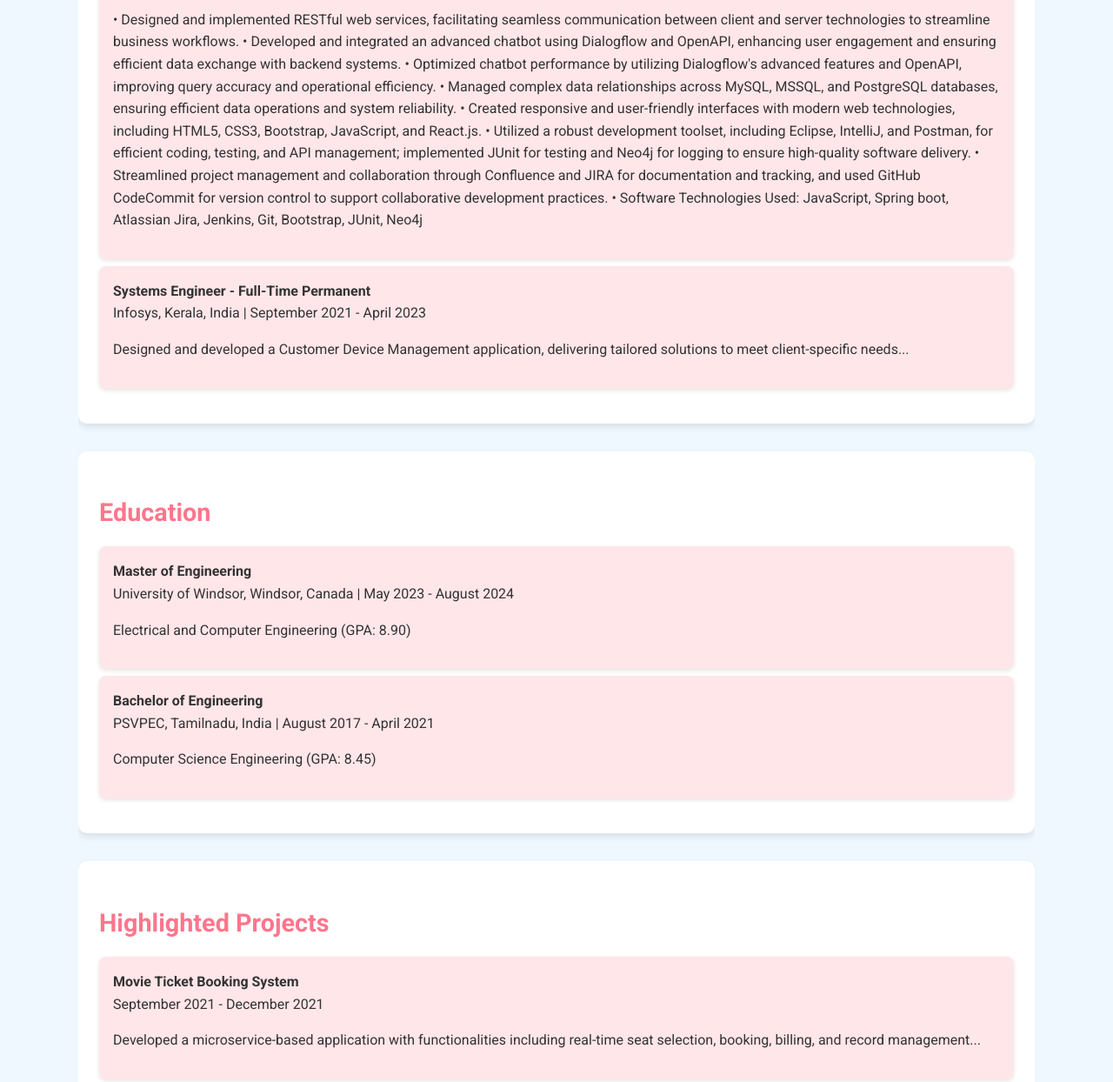
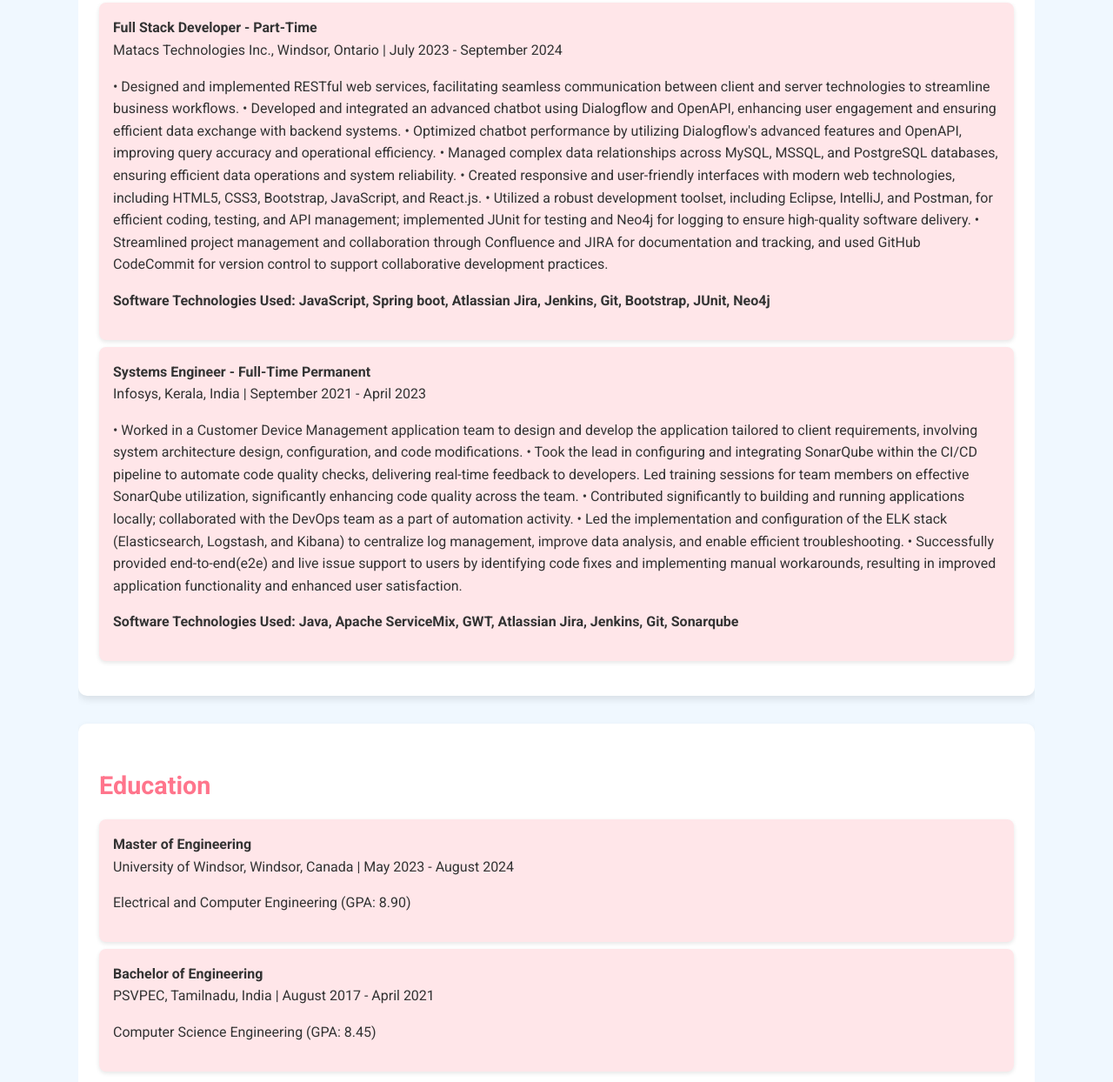
Before and after one commit to dhivyarai2000/portfolio, a plain HTML site: page index.html in a window 1280 px wide. Shown: the part 1096-2340 px from the top of the page at 87% size. Drawn offline with Linux system fonts and the light colour scheme.

Commit message:
Update index.html

```diff
--- a/index.html
+++ b/index.html
@@ -88,7 +88,7 @@
     <div class="container">
         <section id="summary">
             <h2>Professional Summary</h2>
-            <p>Dynamic and detail-oriented Full Stack Developer with proven expertise in designing and implementing scalable, high-performance applications...</p>
+            <p>Dynamic and detail-oriented Full Stack Developer with proven expertise in designing and implementing scalable, high-performance applications. Adept at managing complex data operations, creating intuitive user interfaces, and delivering top-quality software solutions. Strong foundation in backend and frontend development, complemented by advanced skills in DevOps and cloud technologies. Recognized for delivering results, fostering collaboration, and driving continuous improvement in software development processes.</p>
         </section>
 
         <section id="skills">
@@ -121,14 +121,28 @@
  • Utilized a robust development toolset, including Eclipse, IntelliJ, and Postman, for efficient coding, testing, and
  API management; implemented JUnit for testing and Neo4j for logging to ensure high-quality software delivery.
  • Streamlined project management and collaboration through Confluence and JIRA for documentation and
- tracking, and used GitHub CodeCommit for version control to support collaborative development practices.
- • Software Technologies Used: JavaScript, Spring boot, Atlassian Jira, Jenkins, Git, Bootstrap, JUnit,
- Neo4j</p>
+ tracking, and used GitHub CodeCommit for version control to support collaborative development practices.</p>
+ <p><strong>Software Technologies Used: JavaScript, Spring boot, Atlassian Jira, Jenkins, Git, Bootstrap, JUnit,
+ Neo4j</strong></p>
                 </li>
                 <li>
                     <strong>Systems Engineer - Full-Time Permanent</strong><br>
                     Infosys, Kerala, India | September 2021 - April 2023
-                    <p>Designed and developed a Customer Device Management application, delivering tailored solutions to meet client-specific needs...</p>
+                    <p> • Worked in a Customer Device Management application team to design and develop the application tailored to
+ client requirements, involving system architecture design, configuration, and code modifications.
+ • Took the lead in configuring and integrating SonarQube within the CI/CD pipeline to automate code quality
+ checks, delivering real-time feedback to developers. Led training sessions for team members on effective
+ SonarQube utilization, significantly enhancing code quality across the team.
+ • Contributed significantly to building and running applications locally; collaborated with the DevOps team as a
+ part of automation activity.
+ • Led the implementation and configuration of the ELK stack (Elasticsearch, Logstash, and Kibana) to centralize
+ log management, improve data analysis, and enable efficient troubleshooting.
+ • Successfully provided end-to-end(e2e) and live issue support to users by identifying code fixes and
+ implementing manual workarounds, resulting in improved application functionality and enhanced user
+ satisfaction.</p>
+
+ <p><strong>Software Technologies Used: Java, Apache ServiceMix, GWT, Atlassian Jira, Jenkins, Git, Sonarqube</strong></p>
+
                 </li>
             </ul>
         </section>
@@ -155,7 +169,10 @@
                 <li>
                     <strong>Movie Ticket Booking System</strong><br>
                     September 2021 - December 2021
-                    <p>Developed a microservice-based application with functionalities including real-time seat selection, booking, billing, and record management...</p>
+                    <p> • Developed a microservice application Java, React.js, MySQL, and Spring boot framework to implement
+ various functionalities including real-time seat selection, booking, billing, invoicing, and booking records.
+                        </p>
+ <p><strong>Software Technologies Used: Java, React.js, MySQL, Spring boot, Microservice</strong></p>
                 </li>
             </ul>
         </section>
@@ -173,7 +190,7 @@
             <h2>Contact Information</h2>
             <p><strong>Email:</strong> dhivyarai2000@gmail.com</p>
             <p><strong>Phone:</strong> 226-961-5040</p>
-            <p><strong>LinkedIn:</strong> [Insert LinkedIn Profile URL]</p>
+            <p><strong>LinkedIn:</strong> <a href="#"> https://www.linkedin.com/in/dhivya-raj-kumari-rajan-882b781a3/</a></p>
         </section>
     </div>
     <footer>
```
